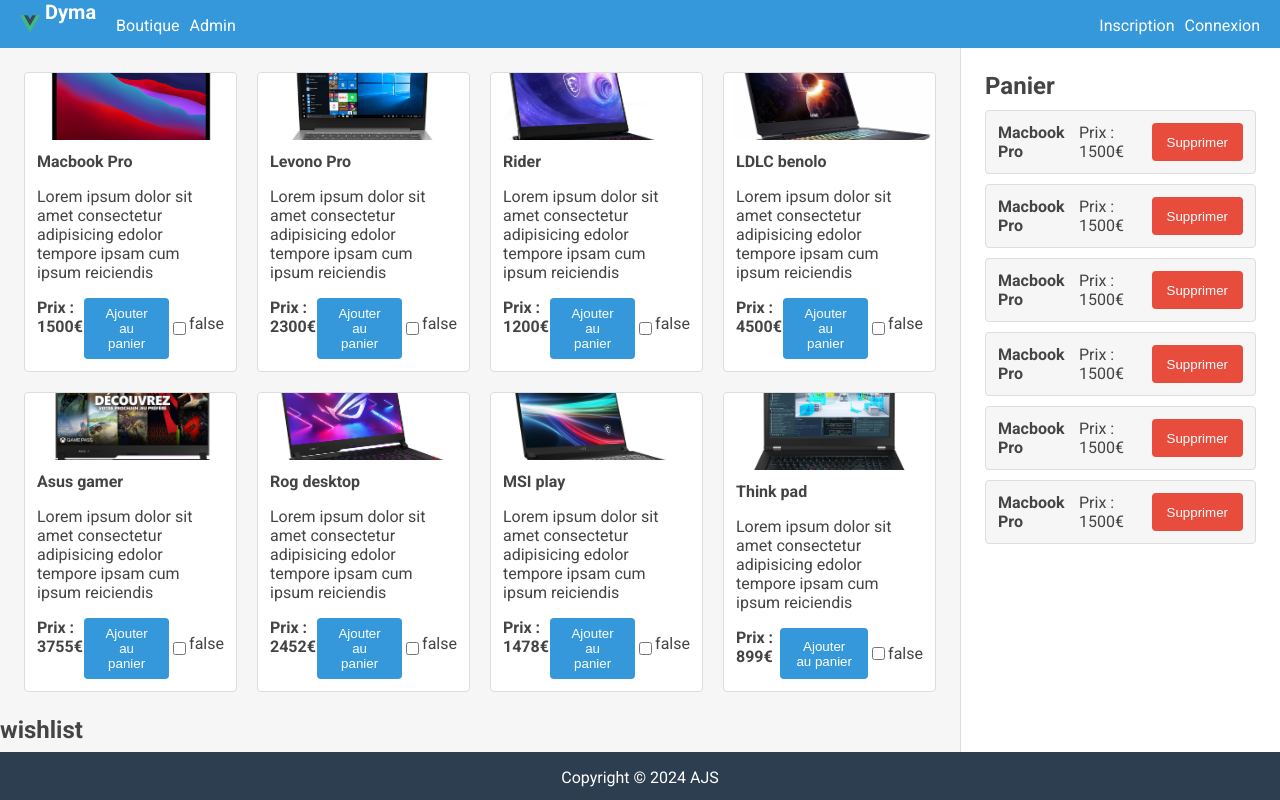
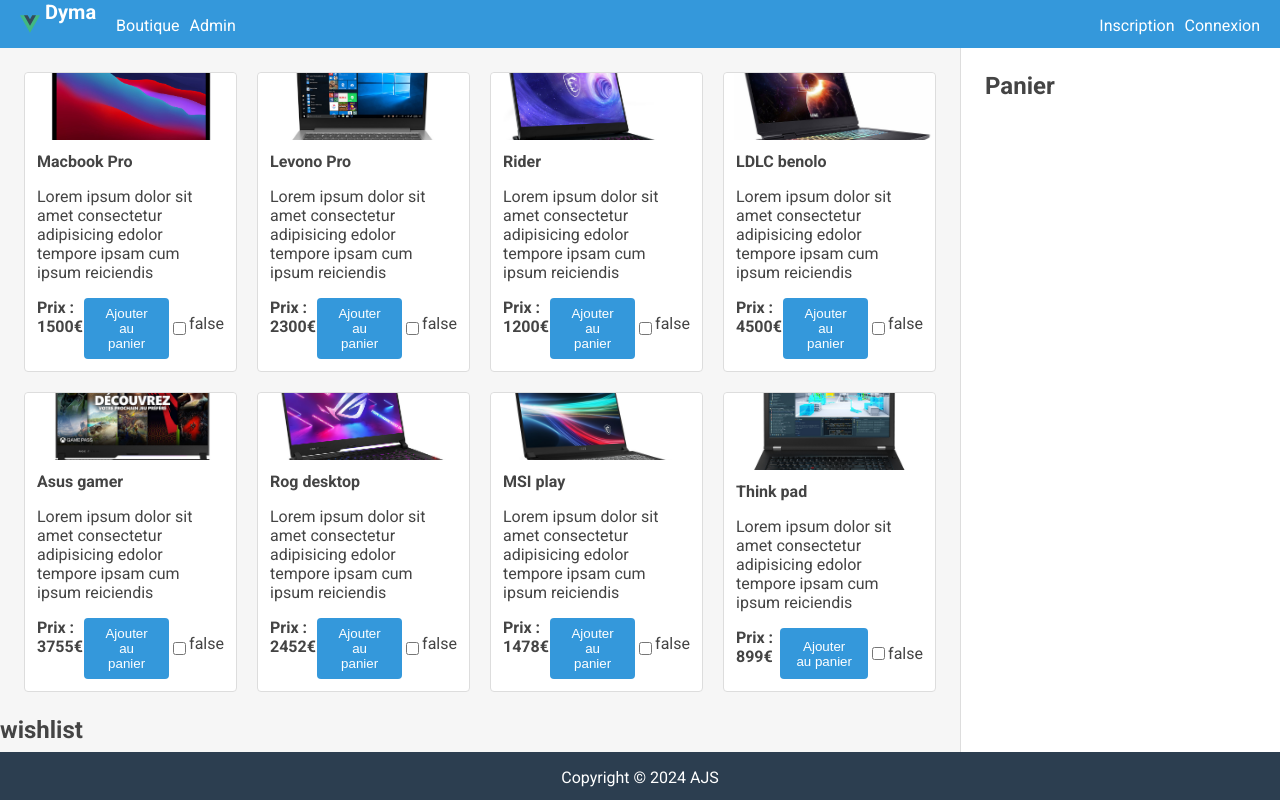
Before and after one commit to Antony-jacques/vue-ecommerce, a Vue app: page / in a window 1280 px wide. Built offline with nearby package versions, Linux system fonts and the light colour scheme.

Commit message:
get products in cart product list

```diff
--- a/src/App.vue
+++ b/src/App.vue
@@ -29,7 +29,7 @@
     <TheHeader class="header" />
     <Shop @add-product-to-cart="addProductToCart" :products="state.products"
     @add-to-wish-list="addToWishList" class="shop" />
-    <Cart class="cart" />
+    <Cart :cart="state.cart" class="cart" />
     <TheFooter class="footer" />
   </div>
 </template>
--- a/src/components/Cart/Cart.vue
+++ b/src/components/Cart/Cart.vue
@@ -1,11 +1,17 @@
 <script setup lang="ts">
+import type { ProductInterface } from '../../interfaces/productInterface';
 import CartProductList from './CartProductList.vue';
+
+defineProps<{
+  cart: ProductInterface[]
+}>()
+
 </script>
 
 <template>
   <div class="p-20">
     <h2 class="mb-10">Panier</h2>
-    <CartProductList />
+    <CartProductList :cart="cart"/>
   </div>
 </template>
 
--- a/src/components/Cart/CartProduct.vue
+++ b/src/components/Cart/CartProduct.vue
@@ -1,9 +1,16 @@
-<script setup lang="ts"></script>
+<script setup lang="ts">
+import { ProductInterface } from "../../interfaces/productInterface";
+
+defineProps<{
+  product: ProductInterface
+}>()
+
+</script>
 
 <template>
   <div class="mb-10 p-10 d-flex flex-row align-items-center product">
-    <strong class="flex-fill mr-10">Macbook Pro</strong>
-    <span class="mr-10">Prix : 1500€</span>
+    <strong class="flex-fill mr-10">{{ product.title }}</strong>
+    <span class="mr-10">Prix : {{ product.price }}€</span>
     <button class="btn btn-danger">Supprimer</button>
   </div>
 </template>
--- a/src/components/Cart/CartProductList.vue
+++ b/src/components/Cart/CartProductList.vue
@@ -1,15 +1,15 @@
 <script setup lang="ts">
-import CartProduct from './CartProduct.vue';
+import { ProductInterface } from '../../interfaces/productInterface'
+import CartProduct from './CartProduct.vue'
+
+const props = defineProps<{
+  cart: ProductInterface[]
+}>()
 </script>
 
 <template>
   <div class="d-flex flex-column">
-    <CartProduct />
-    <CartProduct />
-    <CartProduct />
-    <CartProduct />
-    <CartProduct />
-    <CartProduct />
+    <CartProduct v-for="product in cart" :key="product.title" :product="product" />
   </div>
 </template>
 
```
